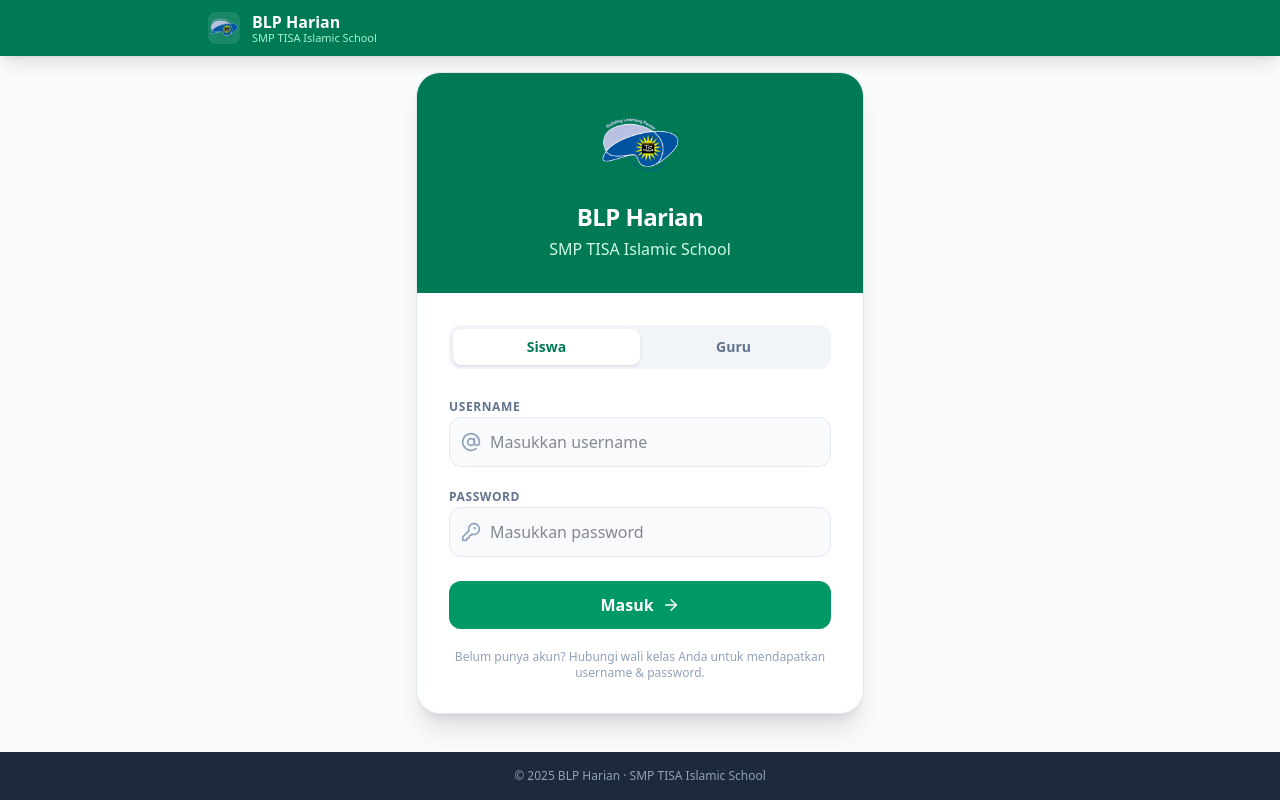
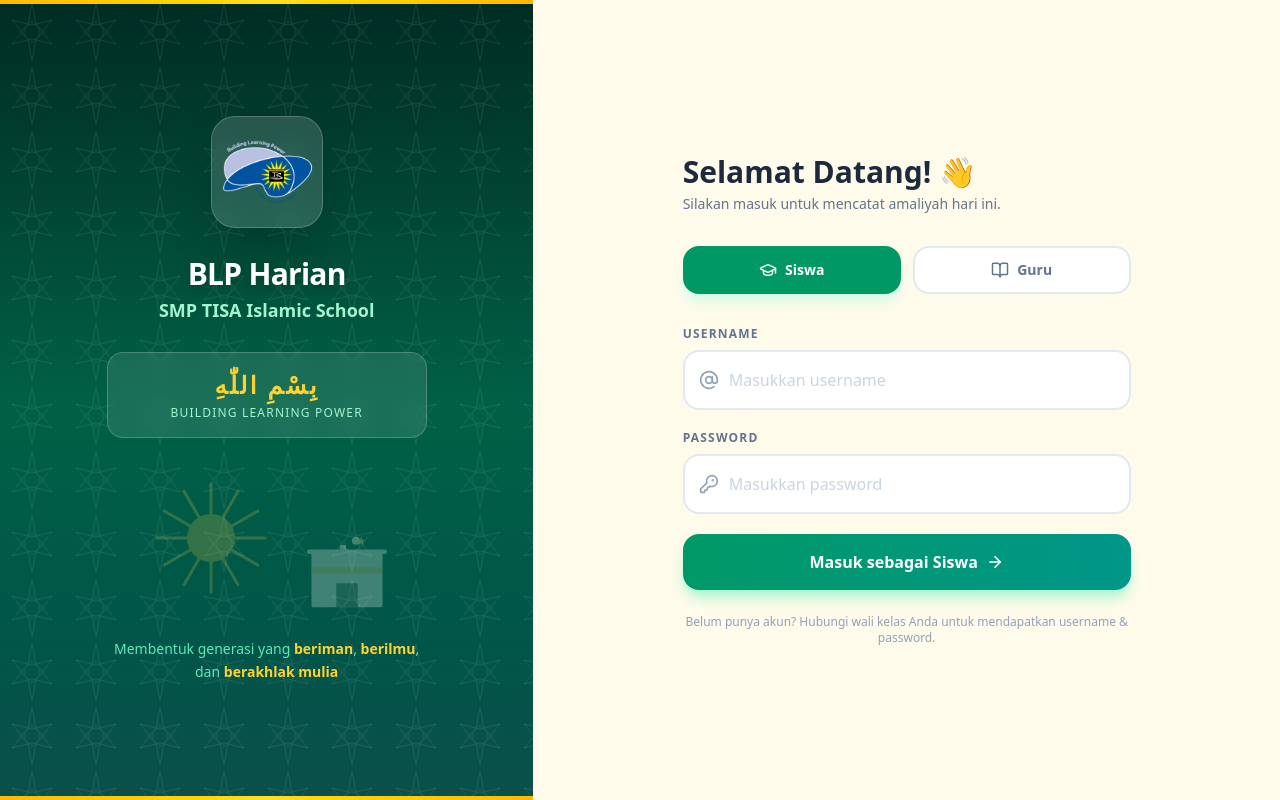
Before and after one commit to edwardliu7-dot/BLP, a React (Vite) app: page / in a window 1280 px wide. Built offline with nearby package versions, Linux system fonts and the light colour scheme.

Commit message:
skin belum selesai

```diff
--- a/src/components/Login.tsx
+++ b/src/components/Login.tsx
@@ -1,129 +1,217 @@
 import { useState, type FormEvent } from 'react';
 import { motion } from 'motion/react';
-import { AtSign, ArrowRight, KeyRound } from 'lucide-react';
+import { AtSign, ArrowRight, KeyRound, BookOpen, GraduationCap } from 'lucide-react';
 import { AuthState } from '../types';
-import PageLayout from './layout/PageLayout';
 
 interface LoginProps {
   onLogin: (auth: AuthState) => Promise<void>;
 }
 
+// Islamic 8-pointed star geometric pattern
+const GeometricPattern = () => (
+  <svg className="absolute inset-0 w-full h-full" xmlns="http://www.w3.org/2000/svg">
+    <defs>
+      <pattern id="geo8star" x="0" y="0" width="64" height="64" patternUnits="userSpaceOnUse">
+        <g fill="none" stroke="white" strokeWidth="0.6" opacity="0.15">
+          <polygon points="32,4 36,24 52,20 42,32 52,44 36,40 32,60 28,40 12,44 22,32 12,20 28,24" />
+          <circle cx="32" cy="32" r="8" />
+          <rect x="24" y="24" width="16" height="16" transform="rotate(45 32 32)" />
+        </g>
+      </pattern>
+    </defs>
+    <rect width="100%" height="100%" fill="url(#geo8star)" />
+  </svg>
+);
+
+// Sun rays (TISA logo motif)
+const SunMotif = () => (
+  <svg viewBox="0 0 120 120" className="w-36 h-36 opacity-20" fill="none">
+    <circle cx="60" cy="60" r="20" fill="#FCD34D" />
+    {[0,30,60,90,120,150,180,210,240,270,300,330].map((deg) => (
+      <line
+        key={deg}
+        x1="60" y1="60"
+        x2={60 + 45 * Math.cos((deg * Math.PI) / 180)}
+        y2={60 + 45 * Math.sin((deg * Math.PI) / 180)}
+        stroke="#FCD34D" strokeWidth="2.5" strokeLinecap="round"
+      />
+    ))}
+  </svg>
+);
+
+// Kaaba silhouette
+const KaabaSilhouette = () => (
+  <svg viewBox="0 0 100 90" className="w-24 h-20 opacity-25" fill="white">
+    <rect x="10" y="25" width="80" height="62" rx="2" />
+    <rect x="38" y="60" width="24" height="27" rx="1" fill="rgba(0,60,30,0.6)" />
+    <rect x="10" y="42" width="80" height="7" fill="rgba(255,200,0,0.4)" />
+    <rect x="5" y="22" width="90" height="5" rx="2.5" />
+    <rect x="42" y="17" width="7" height="6" rx="1" />
+    <circle cx="60" cy="12" r="4.5" />
+    <polygon points="66,7 67.2,11 71,11 68,13 69,17 66,15 63,17 64,13 61,11 64.8,11" fill="#FCD34D" />
+  </svg>
+);
+
 export default function Login({ onLogin }: LoginProps) {
   const [role, setRole] = useState<'siswa' | 'guru'>('siswa');
-
   const [username, setUsername] = useState('');
   const [password, setPassword] = useState('');
   const [errorMsg, setErrorMsg] = useState('');
   const [isSubmitting, setIsSubmitting] = useState(false);
 
-  const resetForm = () => {
-    setUsername('');
-    setPassword('');
-    setErrorMsg('');
-  };
-
-  const handleRoleSwitch = (newRole: 'siswa' | 'guru') => {
-    setRole(newRole);
-    resetForm();
-  };
+  const resetForm = () => { setUsername(''); setPassword(''); setErrorMsg(''); };
+  const handleRoleSwitch = (newRole: 'siswa' | 'guru') => { setRole(newRole); resetForm(); };
 
   const parseErrorMessage = async (res: Response, fallback: string) => {
-    try {
-      const body = await res.json();
-      return body?.error || fallback;
-    } catch {
-      return fallback;
-    }
+    try { const body = await res.json(); return body?.error || fallback; } catch { return fallback; }
   };
 
   const handleSubmit = async (e: FormEvent) => {
     e.preventDefault();
     setErrorMsg('');
-
-    if (!username.trim() || !password.trim()) {
-      setErrorMsg('Username dan Password wajib diisi');
-      return;
-    }
+    if (!username.trim() || !password.trim()) { setErrorMsg('Username dan Password wajib diisi'); return; }
     setIsSubmitting(true);
     try {
       if (role === 'siswa') {
         const res = await fetch('/api/login/siswa', {
-          method: 'POST',
-          headers: { 'Content-Type': 'application/json' },
+          method: 'POST', headers: { 'Content-Type': 'application/json' },
           body: JSON.stringify({ username, password }),
         });
-        if (!res.ok) {
-          setErrorMsg(await parseErrorMessage(res, 'Username atau password salah. Silakan hubungi wali kelas Anda.'));
-          return;
-        }
+        if (!res.ok) { setErrorMsg(await parseErrorMessage(res, 'Username atau password salah. Silakan hubungi wali kelas Anda.')); return; }
         const student = await res.json();
         await onLogin({ role: 'siswa', userId: student.id, name: student.name, kelas: student.kelas });
       } else {
         const res = await fetch('/api/login/guru', {
-          method: 'POST',
-          headers: { 'Content-Type': 'application/json' },
+          method: 'POST', headers: { 'Content-Type': 'application/json' },
           body: JSON.stringify({ username, password }),
         });
-        if (!res.ok) {
-          setErrorMsg(await parseErrorMessage(res, 'Gagal login'));
-          return;
-        }
+        if (!res.ok) { setErrorMsg(await parseErrorMessage(res, 'Gagal login')); return; }
         const guru = await res.json();
         await onLogin({ role: 'guru', userId: guru.id, name: guru.name, kelasWali: guru.kelasWali });
       }
-    } catch (err) {
-      setErrorMsg('Gagal terhubung ke server. Silakan coba lagi.');
-    } finally {
-      setIsSubmitting(false);
-    }
+    } catch { setErrorMsg('Gagal terhubung ke server. Silakan coba lagi.'); }
+    finally { setIsSubmitting(false); }
   };
 
   return (
-    <PageLayout>
-      <div className="flex items-center justify-center min-h-[calc(100vh-9rem)] p-4">
-      <motion.div
-        initial={{ opacity: 0, y: 20 }}
-        animate={{ opacity: 1, y: 0 }}
-        className="bg-white dark:bg-slate-900 w-full max-w-md rounded-3xl shadow-xl overflow-hidden border border-slate-200 dark:border-slate-800"
-      >
-        <div className="bg-emerald-700 dark:bg-emerald-900 p-8 text-white text-center transition-colors">
-          <div className="w-20 h-20 rounded-2xl mx-auto flex items-center justify-center mb-4 overflow-hidden">
-            <img src="/logo.png" alt="BLP Harian Logo" className="w-full h-full object-contain" />
+    <div className="min-h-screen flex bg-amber-50">
+
+      {/* ── Left Panel (desktop only) ── */}
+      <div className="hidden lg:flex lg:w-5/12 flex-col items-center justify-center relative overflow-hidden bg-gradient-to-b from-emerald-950 via-emerald-800 to-teal-900">
+        <GeometricPattern />
+
+        {/* Gold top accent */}
+        <div className="absolute top-0 left-0 right-0 h-1 bg-gradient-to-r from-amber-400 via-yellow-300 to-amber-400" />
+
+        <div className="relative z-10 text-center text-white px-10 space-y-7">
+          {/* Logo */}
+          <div className="flex justify-center">
+            <div className="w-28 h-28 rounded-3xl bg-white/15 backdrop-blur-sm flex items-center justify-center shadow-2xl border border-white/20 p-2">
+              <img src="/logo.png" alt="TISA Logo" className="w-full h-full object-contain" />
+            </div>
           </div>
-          <h1 className="text-2xl font-bold tracking-tight">BLP Harian</h1>
-          <p className="text-emerald-100 dark:text-emerald-300 mt-1">SMP TISA Islamic School</p>
+
+          {/* School name */}
+          <div>
+            <h1 className="text-3xl font-extrabold tracking-tight drop-shadow-lg">BLP Harian</h1>
+            <p className="text-emerald-200 font-semibold text-lg mt-1">SMP TISA Islamic School</p>
+          </div>
+
+          {/* Bismillah box */}
+          <div className="bg-white/10 backdrop-blur-sm rounded-2xl px-6 py-4 border border-white/20">
+            <p className="text-amber-300 font-bold text-2xl tracking-widest mb-1">بِسْمِ اللّٰهِ</p>
+            <p className="text-emerald-200 text-xs tracking-widest uppercase">Building Learning Power</p>
+          </div>
+
+          {/* Sun motif + Kaaba stacked */}
+          <div className="flex items-end justify-center gap-4">
+            <SunMotif />
+            <KaabaSilhouette />
+          </div>
+
+          {/* Tagline */}
+          <p className="text-emerald-300 text-sm leading-relaxed max-w-xs mx-auto">
+            Membentuk generasi yang{' '}
+            <span className="text-amber-300 font-bold">beriman</span>,{' '}
+            <span className="text-amber-300 font-bold">berilmu</span>, dan{' '}
+            <span className="text-amber-300 font-bold">berakhlak mulia</span>
+          </p>
         </div>
 
-        <div className="p-8">
-          <div className="flex bg-slate-100 dark:bg-slate-800 p-1 rounded-xl mb-6 transition-colors">
+        {/* Gold bottom accent */}
+        <div className="absolute bottom-0 left-0 right-0 h-1 bg-gradient-to-r from-amber-400 via-yellow-300 to-amber-400" />
+      </div>
+
+      {/* ── Right Panel — Form ── */}
+      <div className="flex-1 flex flex-col items-center justify-center p-6 lg:p-12 overflow-y-auto">
+
+        {/* Mobile logo */}
+        <div className="lg:hidden flex flex-col items-center mb-8">
+          <div className="w-20 h-20 rounded-2xl bg-emerald-800 flex items-center justify-center mb-3 shadow-lg p-2">
+            <img src="/logo.png" alt="Logo" className="w-full h-full object-contain" />
+          </div>
+          <h1 className="text-2xl font-extrabold text-emerald-900">BLP Harian</h1>
+          <p className="text-emerald-600 text-sm font-medium">SMP TISA Islamic School</p>
+        </div>
+
+        <motion.div
+          initial={{ opacity: 0, y: 24 }}
+          animate={{ opacity: 1, y: 0 }}
+          transition={{ duration: 0.4 }}
+          className="w-full max-w-md"
+        >
+          {/* Welcome */}
+          <div className="mb-8">
+            <h2 className="text-3xl font-extrabold text-slate-800">Selamat Datang! 👋</h2>
+            <p className="text-slate-500 mt-1 text-sm">Silakan masuk untuk mencatat amaliyah hari ini.</p>
+          </div>
+
+          {/* Role tabs */}
+          <div className="flex gap-3 mb-8">
             <button
               type="button"
               onClick={() => handleRoleSwitch('siswa')}
-              className={`flex-1 py-2 text-sm font-bold rounded-lg transition-all ${role === 'siswa' ? 'bg-white dark:bg-slate-700 shadow text-emerald-700 dark:text-emerald-400' : 'text-slate-500 dark:text-slate-400 hover:text-slate-700 dark:hover:text-slate-300'}`}
+              className={`flex-1 flex items-center justify-center gap-2 py-3 rounded-2xl font-bold text-sm transition-all border-2 ${
+                role === 'siswa'
+                  ? 'bg-emerald-600 border-emerald-600 text-white shadow-lg shadow-emerald-100'
+                  : 'bg-white border-slate-200 text-slate-500 hover:border-emerald-300 hover:text-emerald-700'
+              }`}
             >
+              <GraduationCap size={18} />
               Siswa
             </button>
             <button
               type="button"
               onClick={() => handleRoleSwitch('guru')}
-              className={`flex-1 py-2 text-sm font-bold rounded-lg transition-all ${role === 'guru' ? 'bg-white dark:bg-slate-700 shadow text-emerald-700 dark:text-emerald-400' : 'text-slate-500 dark:text-slate-400 hover:text-slate-700 dark:hover:text-slate-300'}`}
+              className={`flex-1 flex items-center justify-center gap-2 py-3 rounded-2xl font-bold text-sm transition-all border-2 ${
+                role === 'guru'
+                  ? 'bg-amber-500 border-amber-500 text-white shadow-lg shadow-amber-100'
+                  : 'bg-white border-slate-200 text-slate-500 hover:border-amber-300 hover:text-amber-700'
+              }`}
             >
+              <BookOpen size={18} />
               Guru
             </button>
           </div>
 
-          <form onSubmit={handleSubmit} className="space-y-4">
-
+          {/* Form */}
+          <form onSubmit={handleSubmit} className="space-y-5">
             {errorMsg && (
-              <div className="bg-red-50 dark:bg-red-900/20 text-red-600 dark:text-red-400 p-3 rounded-xl text-sm font-medium text-center border border-red-200 dark:border-red-800">
+              <motion.div
+                initial={{ opacity: 0, scale: 0.95 }}
+                animate={{ opacity: 1, scale: 1 }}
+                className="bg-red-50 text-red-600 p-4 rounded-2xl text-sm font-medium text-center border border-red-200"
+              >
                 {errorMsg}
-              </div>
+              </motion.div>
             )}
 
-            <div className="space-y-1">
-              <label className="text-xs font-semibold text-slate-500 dark:text-slate-400 uppercase tracking-wider">Username</label>
+            <div>
+              <label className="text-xs font-bold text-slate-500 uppercase tracking-widest mb-2 block">
+                Username
+              </label>
               <div className="relative">
-                <div className="absolute inset-y-0 left-0 pl-3 flex items-center pointer-events-none">
+                <div className="absolute inset-y-0 left-0 pl-4 flex items-center pointer-events-none">
                   <AtSign className="h-5 w-5 text-slate-400" />
                 </div>
                 <input
@@ -132,15 +220,17 @@
                   onChange={(e) => setUsername(e.target.value)}
                   placeholder="Masukkan username"
                   autoComplete="username"
-                  className="block w-full pl-10 pr-3 py-3 border border-slate-200 dark:border-slate-700 rounded-xl focus:ring-2 focus:ring-emerald-500 focus:border-emerald-500 bg-slate-50 dark:bg-slate-800 text-slate-900 dark:text-white transition-colors"
+                  className="block w-full pl-11 pr-4 py-4 border-2 border-slate-200 rounded-2xl focus:ring-0 focus:border-emerald-500 bg-white text-slate-900 font-medium transition-colors placeholder:text-slate-300"
                 />
               </div>
             </div>
 
-            <div className="space-y-1">
-              <label className="text-xs font-semibold text-slate-500 dark:text-slate-400 uppercase tracking-wider">Password</label>
+            <div>
+              <label className="text-xs font-bold text-slate-500 uppercase tracking-widest mb-2 block">
+                Password
+              </label>
               <div className="relative">
-                <div className="absolute inset-y-0 left-0 pl-3 flex items-center pointer-events-none">
+                <div className="absolute inset-y-0 left-0 pl-4 flex items-center pointer-events-none">
                   <KeyRound className="h-5 w-5 text-slate-400" />
                 </div>
                 <input
@@ -149,7 +239,7 @@
                   onChange={(e) => setPassword(e.target.value)}
                   placeholder="Masukkan password"
                   autoComplete="current-password"
-                  className="block w-full pl-10 pr-3 py-3 border border-slate-200 dark:border-slate-700 rounded-xl focus:ring-2 focus:ring-emerald-500 focus:border-emerald-500 bg-slate-50 dark:bg-slate-800 text-slate-900 dark:text-white transition-colors"
+                  className="block w-full pl-11 pr-4 py-4 border-2 border-slate-200 rounded-2xl focus:ring-0 focus:border-emerald-500 bg-white text-slate-900 font-medium transition-colors placeholder:text-slate-300"
                 />
               </div>
             </div>
@@ -157,7 +247,11 @@
             <button
               type="submit"
               disabled={isSubmitting}
-              className="w-full flex items-center justify-center gap-2 bg-emerald-600 hover:bg-emerald-700 dark:bg-emerald-700 dark:hover:bg-emerald-600 disabled:opacity-70 disabled:cursor-not-allowed text-white p-3 rounded-xl font-bold transition-all mt-6"
+              className={`w-full flex items-center justify-center gap-2 py-4 rounded-2xl font-bold text-white transition-all mt-2 shadow-lg disabled:opacity-60 disabled:cursor-not-allowed text-base ${
+                role === 'siswa'
+                  ? 'bg-gradient-to-r from-emerald-600 to-teal-600 hover:from-emerald-700 hover:to-teal-700 shadow-emerald-200'
+                  : 'bg-gradient-to-r from-amber-500 to-orange-500 hover:from-amber-600 hover:to-orange-600 shadow-amber-200'
+              }`}
             >
               {isSubmitting ? (
                 <>
@@ -168,19 +262,18 @@
                   Memuat dashboard...
                 </>
               ) : (
-                <>Masuk <ArrowRight size={18} /></>
+                <>Masuk sebagai {role === 'siswa' ? 'Siswa' : 'Guru'} <ArrowRight size={18} /></>
               )}
             </button>
 
             {role === 'siswa' && (
-              <p className="text-xs text-slate-400 dark:text-slate-500 text-center pt-1">
+              <p className="text-xs text-slate-400 text-center pt-1">
                 Belum punya akun? Hubungi wali kelas Anda untuk mendapatkan username &amp; password.
               </p>
             )}
           </form>
-        </div>
-      </motion.div>
+        </motion.div>
       </div>
-    </PageLayout>
+    </div>
   );
 }
--- a/src/components/layout/SiteFooter.tsx
+++ b/src/components/layout/SiteFooter.tsx
@@ -1,8 +1,19 @@
+// Crescent + star ornament
+const CrescentStar = () => (
+  <svg viewBox="0 0 24 24" className="w-4 h-4 inline-block mx-1 opacity-60" fill="currentColor">
+    <path d="M12 2a10 10 0 1 0 10 10A10 10 0 0 0 12 2zm0 18a8 8 0 1 1 3-15.46A6 6 0 1 0 14.54 17 8 8 0 0 1 12 20z" />
+    <polygon points="18,3 19,6 22,6 19.5,8 20.5,11 18,9 15.5,11 16.5,8 14,6 17,6" />
+  </svg>
+);
+
 export default function SiteFooter() {
   return (
-    <footer className="bg-slate-800 dark:bg-slate-950 text-slate-400 transition-colors">
-      <p className="text-xs text-center py-4">
+    <footer className="bg-gradient-to-r from-emerald-900 via-emerald-800 to-teal-800 text-emerald-300 transition-colors">
+      <div className="h-0.5 bg-gradient-to-r from-amber-400 via-yellow-300 to-amber-400" />
+      <p className="text-xs text-center py-3">
+        <CrescentStar />
         © 2025 BLP Harian · SMP TISA Islamic School
+        <CrescentStar />
       </p>
     </footer>
   );
--- a/src/components/layout/SiteHeader.tsx
+++ b/src/components/layout/SiteHeader.tsx
@@ -12,21 +12,38 @@
   actions?: React.ReactNode;
 }
 
+// Subtle Islamic geometric SVG pattern overlay
+const GeometricOverlay = () => (
+  <svg className="absolute inset-0 w-full h-full pointer-events-none" xmlns="http://www.w3.org/2000/svg">
+    <defs>
+      <pattern id="hdr-geo" x="0" y="0" width="48" height="48" patternUnits="userSpaceOnUse">
+        <g fill="none" stroke="white" strokeWidth="0.5" opacity="0.08">
+          <polygon points="24,3 27,18 39,15 32,24 39,33 27,30 24,45 21,30 9,33 16,24 9,15 21,18" />
+        </g>
+      </pattern>
+    </defs>
+    <rect width="100%" height="100%" fill="url(#hdr-geo)" />
+  </svg>
+);
+
 export default function SiteHeader({ navItems, actions }: SiteHeaderProps) {
   return (
-    <header className="bg-emerald-700 dark:bg-emerald-900 text-white shadow-lg sticky top-0 z-10 transition-colors">
+    <header className="bg-gradient-to-r from-emerald-900 via-emerald-800 to-teal-800 text-white shadow-xl sticky top-0 z-10 transition-colors">
+      {/* Gold top accent line */}
+      <div className="h-0.5 bg-gradient-to-r from-amber-400 via-yellow-300 to-amber-400" />
+
+      <GeometricOverlay />
+
       {/* Top bar: logo + actions */}
-      <div className="max-w-4xl mx-auto px-4 py-3 flex items-center justify-between gap-4">
+      <div className="relative max-w-4xl mx-auto px-4 py-3 flex items-center justify-between gap-4">
         {/* Left: Logo + School name */}
         <div className="flex items-center gap-3 shrink-0">
-          <div className="w-8 h-8 rounded-lg overflow-hidden bg-white/10 flex items-center justify-center">
+          <div className="w-9 h-9 rounded-xl overflow-hidden bg-white/15 border border-white/20 flex items-center justify-center">
             <img src="/logo.png" alt="Logo" className="w-full h-full object-contain p-0.5" />
           </div>
           <div className="leading-tight">
-            <p className="font-bold text-base leading-none">BLP Harian</p>
-            <p className="text-[11px] text-emerald-200 dark:text-emerald-300 leading-none mt-0.5">
-              SMP TISA Islamic School
-            </p>
+            <p className="font-extrabold text-base leading-none tracking-tight">BLP Harian</p>
+            <p className="text-[11px] text-emerald-200 leading-none mt-0.5">SMP TISA Islamic School</p>
           </div>
         </div>
 
@@ -38,16 +55,16 @@
         )}
       </div>
 
-      {/* Bottom bar: nav tabs (only if navItems provided) */}
+      {/* Navigation tabs */}
       {navItems && navItems.length > 0 && (
-        <div className="max-w-4xl mx-auto px-4 pb-0 flex gap-1 overflow-x-auto scrollbar-hide">
+        <div className="relative max-w-4xl mx-auto px-4 flex gap-1 overflow-x-auto">
           {navItems.map((item) => (
             <button
               key={item.label}
               onClick={item.onClick}
-              className={`flex items-center gap-1.5 px-4 py-2.5 text-sm font-semibold rounded-t-lg transition-colors whitespace-nowrap border-b-2 ${
+              className={`flex items-center gap-1.5 px-4 py-2.5 text-sm font-bold rounded-t-xl transition-all whitespace-nowrap border-b-2 ${
                 item.isActive
-                  ? 'bg-white/15 border-white text-white'
+                  ? 'bg-white/20 border-amber-400 text-white'
                   : 'border-transparent text-emerald-200 hover:text-white hover:bg-white/10'
               }`}
             >
```
Also changed, not shown: src/components/SiswaDashboard.tsx (+37 -23 lines).
